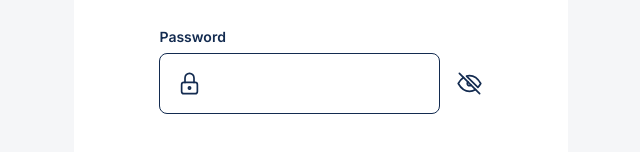
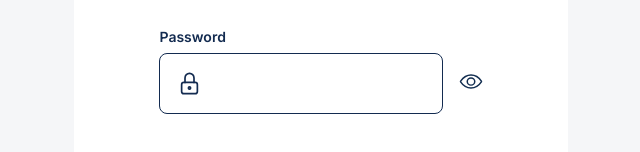
Before and after one commit to Meekaylah/Days_of_Code, a plain HTML site: page Frontend Days of Code/passwordSignIn/index.html in a window 1280 px wide. Shown: the part 400-552 px from the top of the page, 319-959 px from the left. Drawn offline with Linux system fonts and the light colour scheme.

Commit message:
Change of show/not show svg, added filter styling

```diff
--- a/Frontend Days of Code/passwordSignIn/index.html
+++ b/Frontend Days of Code/passwordSignIn/index.html
@@ -25,7 +25,7 @@
                             <img src="images/lock.svg" alt="Lock">
                             <input type="password" name="profile" id="pass">
                         </div>
-                        <button type="button" id="to-see"><img src="images/see.svg" alt="See Password"></button>
+                        <button type="button" id="to-see"><img src="images/eye-outline.svg" alt="See Password"></button>
                     </div>
                 </div>
             </div>
--- a/Frontend Days of Code/passwordSignIn/style.css
+++ b/Frontend Days of Code/passwordSignIn/style.css
@@ -107,3 +107,7 @@
     background: transparent;
     border: none;
 }
+
+#to-see img {
+    filter: invert(14%) sepia(24%) saturate(2502%) hue-rotate(183deg) brightness(98%) contrast(95%);
+}
```
Also changed, not shown: Frontend Days of Code/passwordSignIn/images/eye-off-outline.svg (added), Frontend Days of Code/passwordSignIn/images/eye-outline.svg (added), Frontend Days of Code/passwordSignIn/images/see.svg (deleted), 3 other files.
